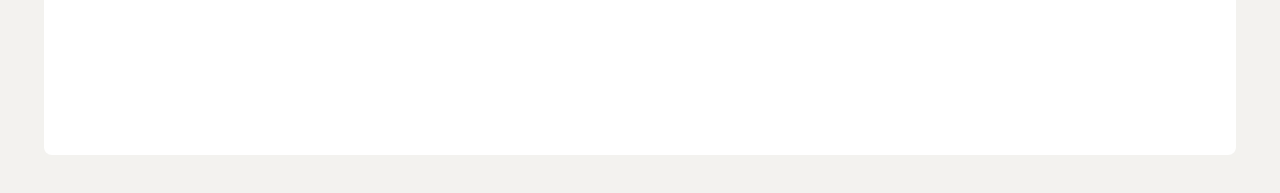
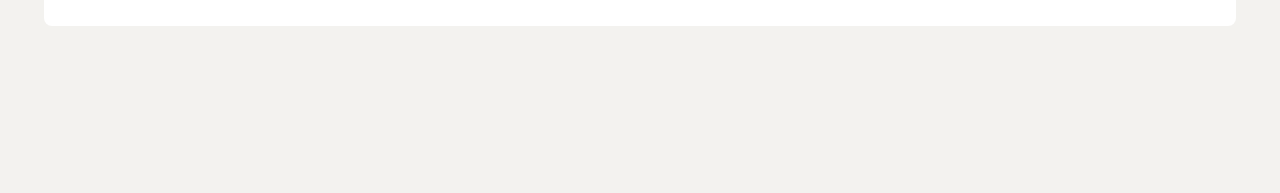
Before and after one commit to frotaluiza/P-gina-Linkedin, a plain HTML site: page index.html in a window 1280 px wide. Shown: the part 867-1060 px from the top of the page. After the commit the page ends 931 px from the top, so only its background shows below. Drawn offline with Linux system fonts and the light colour scheme.

Commit message:
Ajustando tamanhos dos conteiners principais

```diff
--- a/style.css
+++ b/style.css
@@ -278,7 +278,7 @@ header h2{
 /* -----CONTEINER-2-------- */
 
 #sobre-voce{
-    height: 535px;
+    height: 406px;
     margin-top: 32px;
     margin-bottom: 38px;
     display: flex;
```
